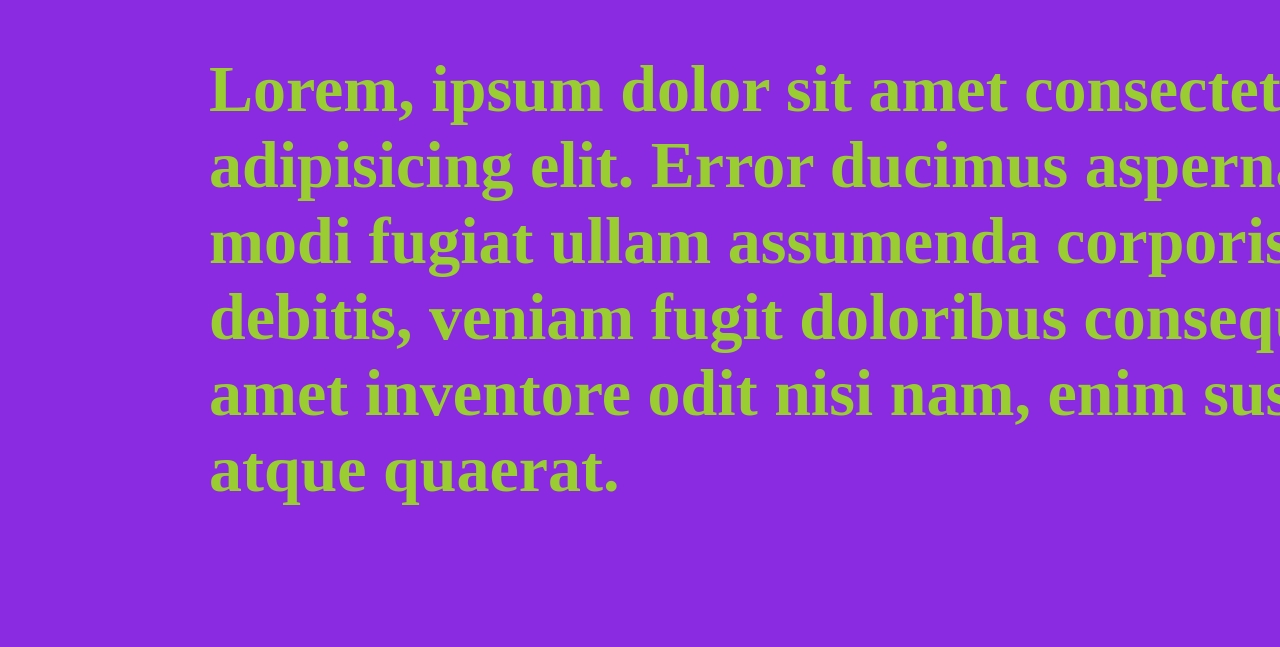
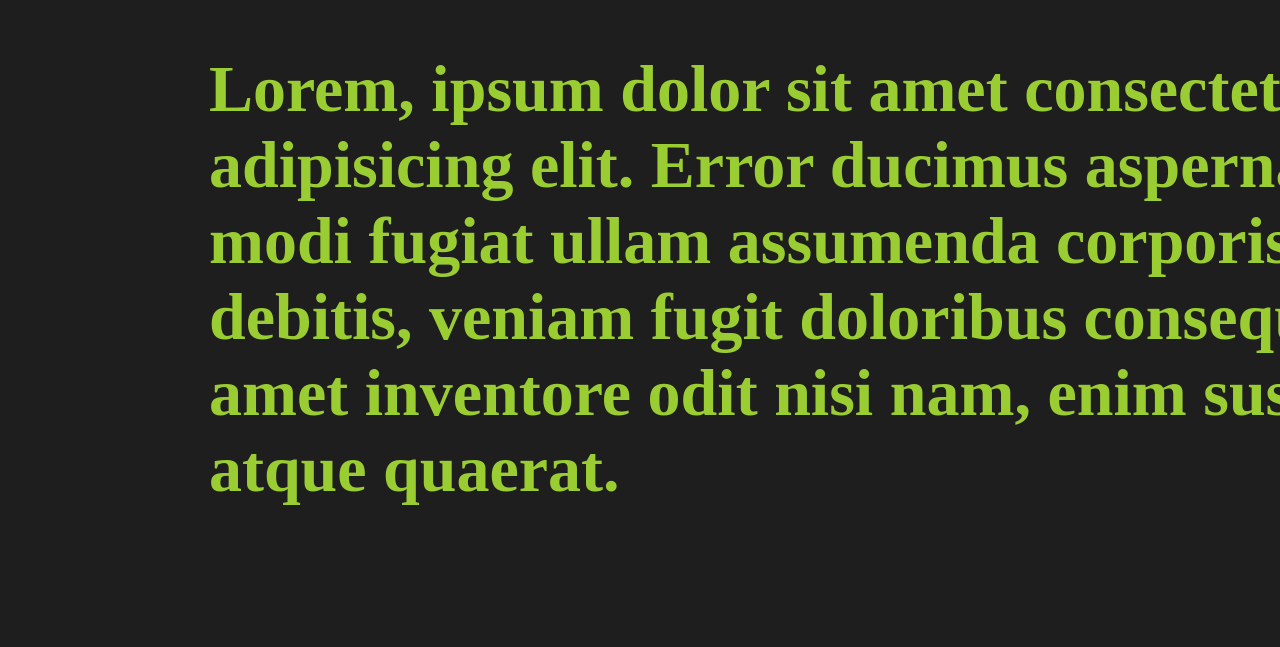
Before and after one commit to antozr/gitb2g1test, a plain HTML site: page index.html in a window 1280 px wide. Shown: the part 153-800 px from the top of the page. Drawn offline with Linux system fonts and the light colour scheme.

Commit message:
FINISH 2

```diff
--- a/style.css
+++ b/style.css
@@ -1,5 +1,5 @@
 body{
-    background-color: blueviolet;
+    background-color: rgb(31, 30, 30);
     color: yellowgreen;
     overflow: hidden;
 }
```
